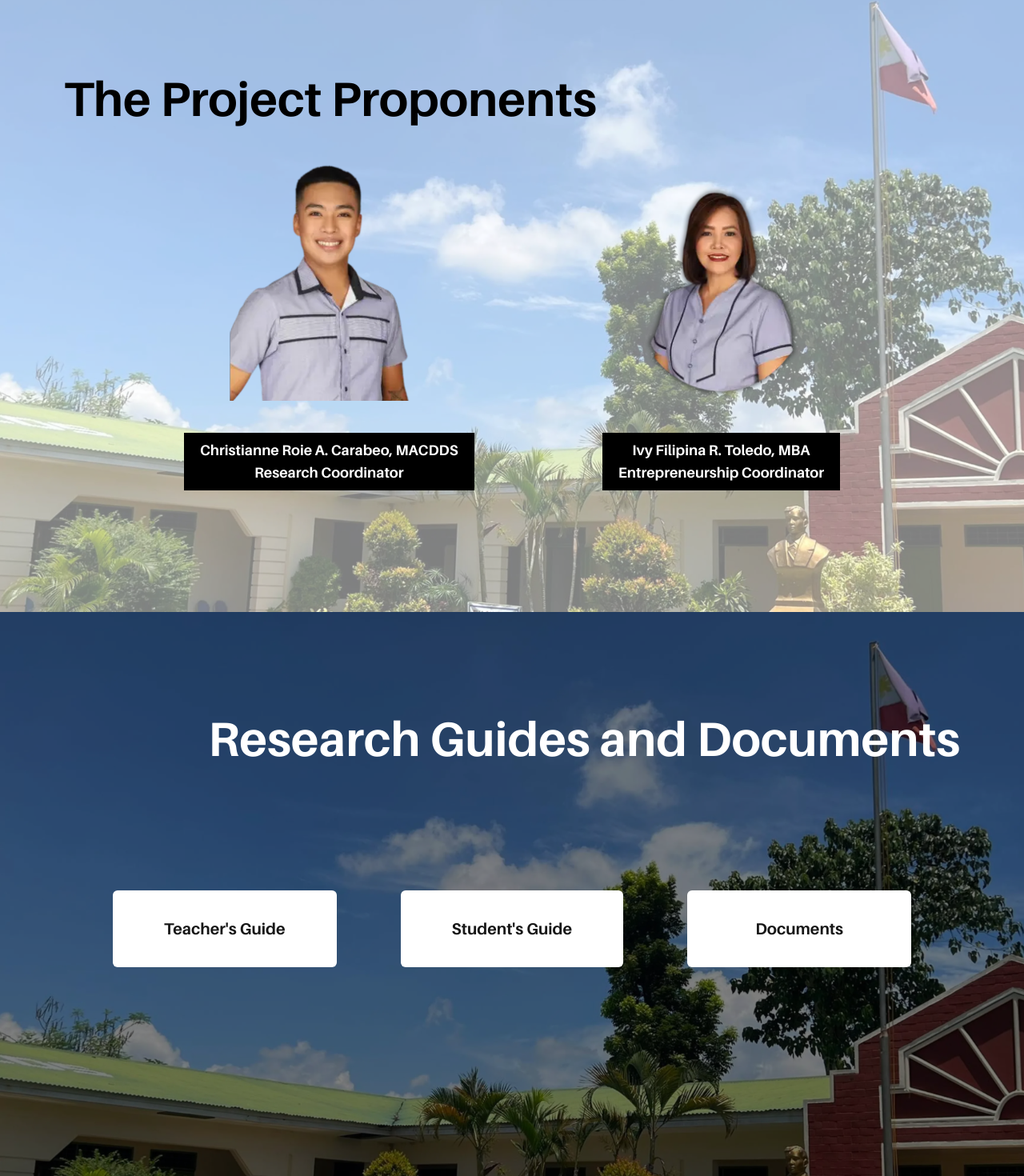
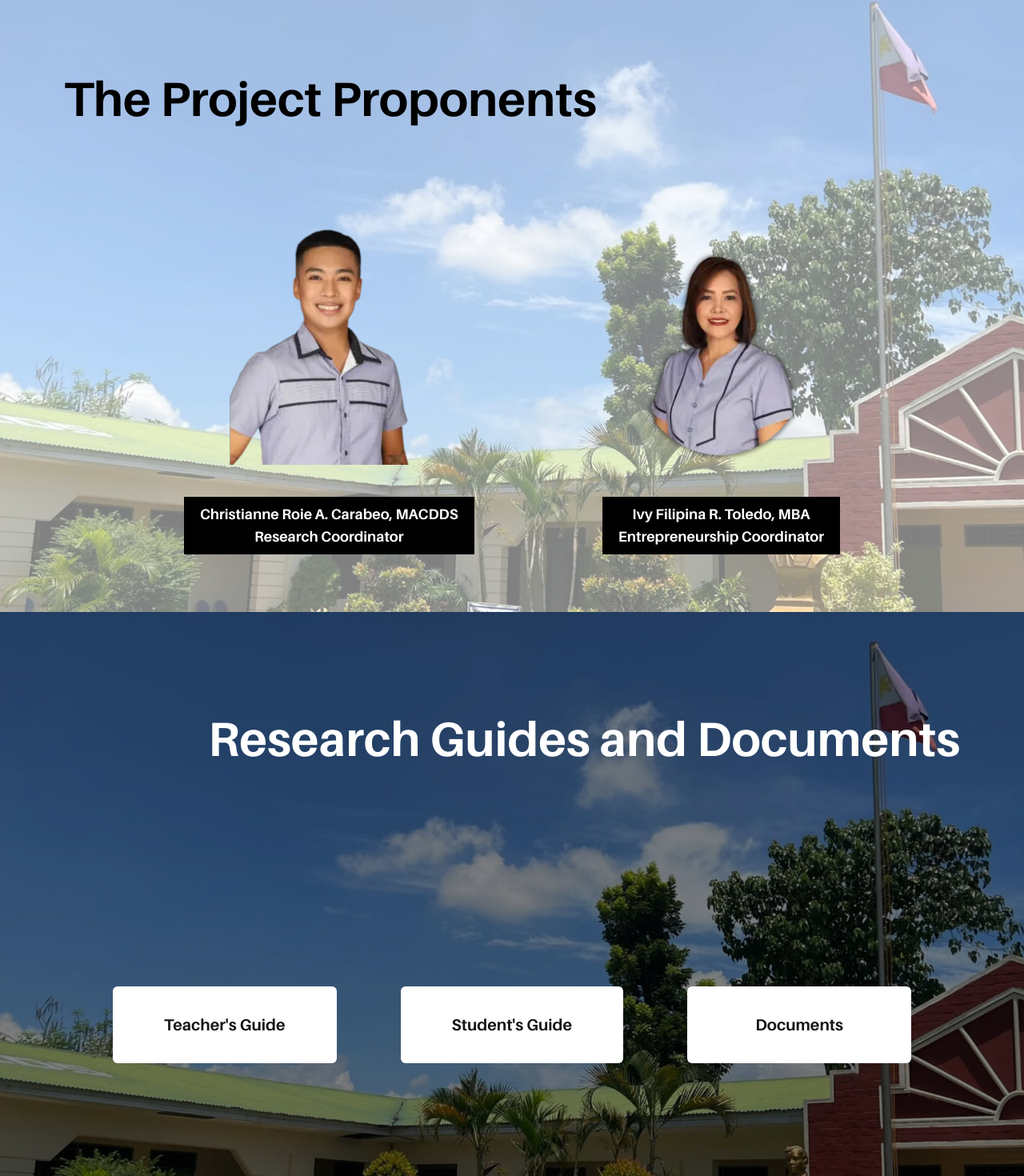
Before and after one commit to eu4nza/MINHS-The-Grid, a Next.js app: page / in a window 1280 px wide. Shown: the part 1635-3105 px from the top of the page at 80% size. Built offline with nearby package versions, Linux system fonts and the light colour scheme.

Commit message:
adjusted top padding for team and resources section

```diff
--- a/src/app/page.tsx
+++ b/src/app/page.tsx
@@ -81,7 +81,7 @@ export default function home() {
         <p className="pt-20 px-6 text-3xl md:pt-32 md:px-20 md:text-6xl text-black font-bold">
           The Project Proponents
         </p>
-        <div className="gap-10 py-10 md:gap-40 md:pt-10 flex flex-col md:flex-row justify-center">
+        <div className="gap-10 py-10 md:gap-40 md:pt-30 flex flex-col md:flex-row justify-center">
           <div className="gap-5 md:gap-10 flex flex-col items-center">
             <div className="w-[150px] md:w-[250px]">
               <Image
@@ -133,7 +133,7 @@ export default function home() {
           </p>
         </div>
 
-        <div className="flex flex-col pt-20 gap-30 md:flex-row md:pt-40 md:gap-20 justify-center items-center">
+        <div className="flex flex-col pt-20 gap-30 md:flex-row md:pt-70 md:gap-20 justify-center items-center">
           <DropdownMenu>
             <DropdownMenuTrigger>
               <Button
```
